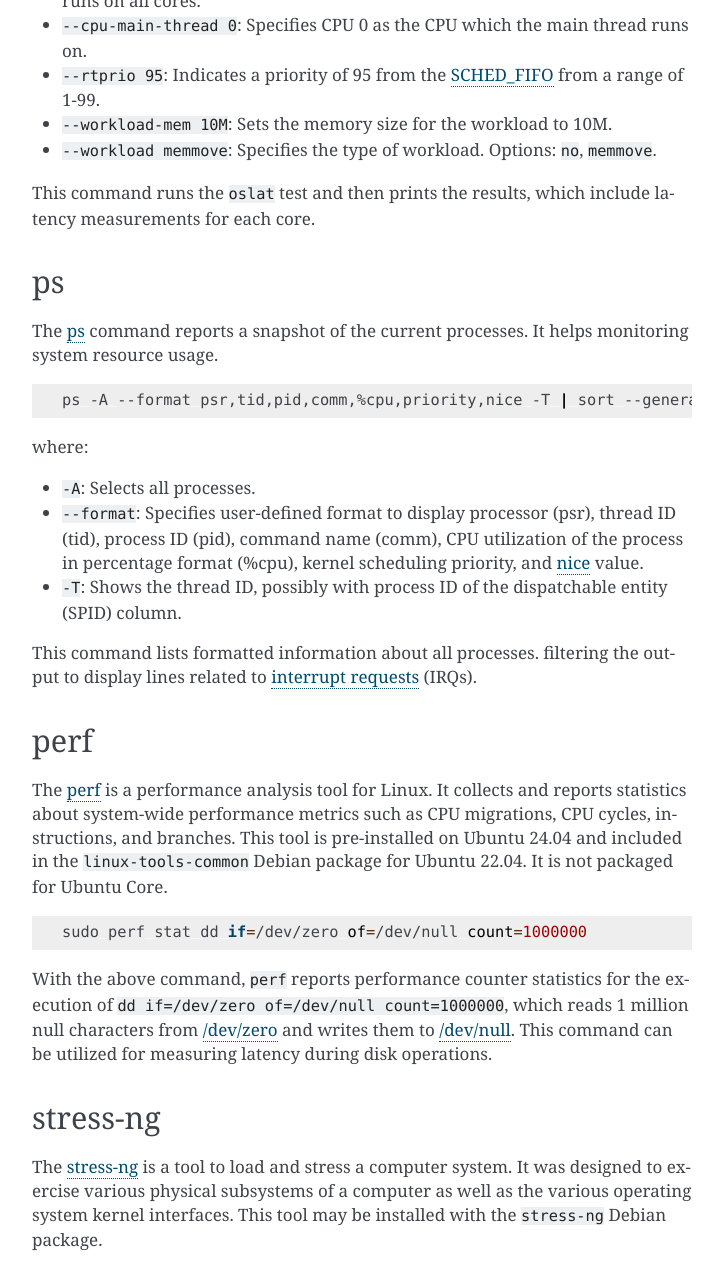
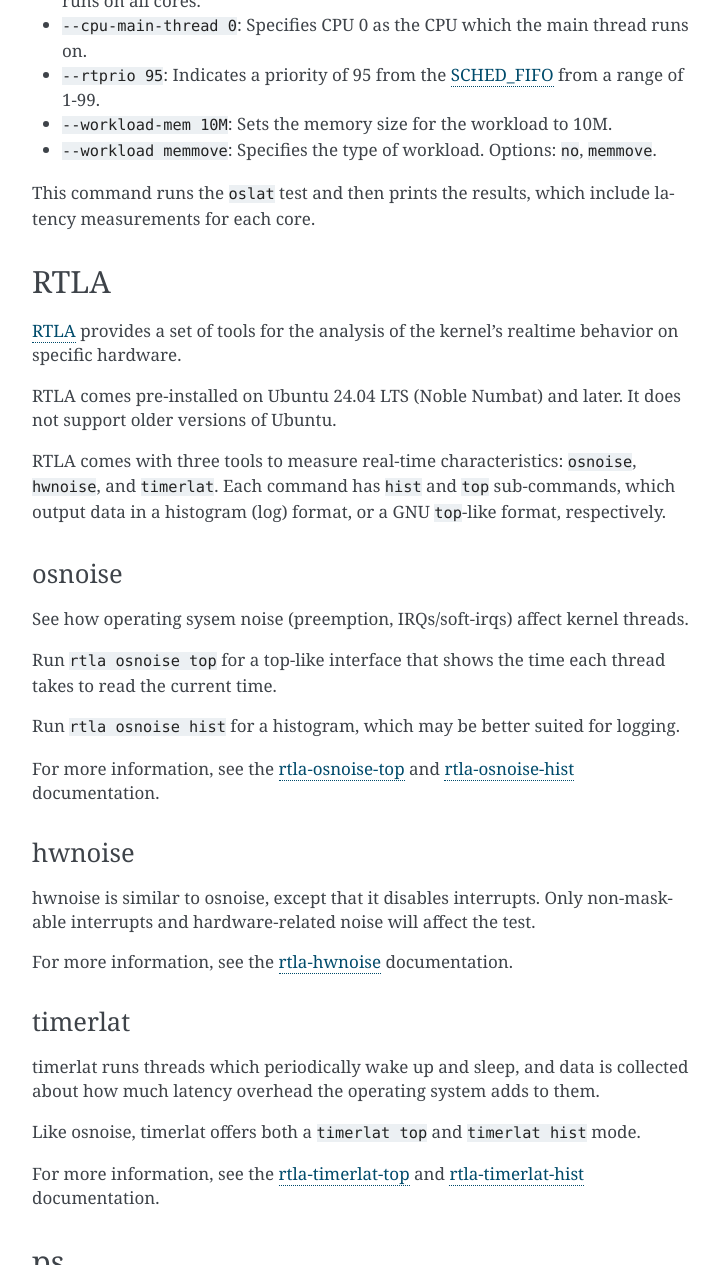
Before and after one commit to canonical/real-time-ubuntu-docs, a Sphinx documentation site: the page built from docs/reference/real-time-metrics-tools.rst, in a window 1280 px wide and 1400 px high, scrolled down 2035 px, cut to the strip 0-1265 px from the top of the window. Shown: the whole strip, without its empty margins (388-1111 px from the left). Built offline with Sphinx 7.4.7, drawn with Linux system fonts in a browser that asks for light colours; some of the changed text lies outside the part shown.

Commit message:
RTLA documentation
Signed-off-by: Benjamin Wheeler <benjamin.wheeler@canonical.com>

```diff
--- a/docs/reference/real-time-metrics-tools.rst
+++ b/docs/reference/real-time-metrics-tools.rst
@@ -121,6 +121,44 @@
 
 This command runs the ``oslat`` test and then prints the results, which include latency measurements for each core.
 
+RTLA
+----
+`RTLA`_ provides a set of tools for the analysis of the kernel’s realtime behavior on specific hardware.
+
+RTLA comes pre-installed on Ubuntu 24.04 LTS (Noble Numbat) and later.
+It does not support older versions of Ubuntu.
+
+RTLA comes with three tools to measure real-time characteristics: ``osnoise``, ``hwnoise``, and ``timerlat``.
+Each command has ``hist`` and ``top`` sub-commands, which output data in a histogram (log) format, or a GNU ``top``-like format, respectively.
+
+osnoise
+^^^^^^^
+See how operating sysem noise (preemption, IRQs/soft-irqs) affect kernel threads.
+
+Run ``rtla osnoise top`` for a top-like interface that shows the time each thread takes to read the current time.
+
+Run ``rtla osnoise hist`` for a histogram, which may be better suited for logging.
+
+For more information, see the `rtla-osnoise-top`_ and `rtla-osnoise-hist`_ documentation.
+
+hwnoise
+^^^^^^^
+
+hwnoise is similar to osnoise, except that it disables interrupts. Only non-maskable interrupts and hardware-related noise will affect the test.
+
+For more information, see the `rtla-hwnoise`_ documentation.
+
+
+timerlat
+^^^^^^^^
+
+timerlat runs threads which periodically wake up and sleep, and data is collected about how much latency overhead the operating system adds to them.
+
+Like osnoise, timerlat offers both a ``timerlat top`` and ``timerlat hist`` mode.
+
+For more information, see the `rtla-timerlat-top`_ and `rtla-timerlat-hist`_ documentation.
+
+
 ps
 ---
 
@@ -219,6 +257,14 @@
 .. _cyclictest: https://man.archlinux.org/man/cyclictest.8.en
 .. _dstat: https://manpages.ubuntu.com/manpages/jammy/man1/pcp-dstat.1.html
 .. _oslat: https://manpages.ubuntu.com/manpages/jammy/man8/oslat.8.html
+
+.. _rtla: https://docs.kernel.org/tools/rtla/index.html
+.. _rtla-osnoise-top: https://docs.kernel.org/tools/rtla/rtla-osnoise-top.html
+.. _rtla-osnoise-hist: https://docs.kernel.org/tools/rtla/rtla-osnoise-hist.html
+.. _rtla-hwnoise: https://docs.kernel.org/tools/rtla/rtla-hwnoise.html
+.. _rtla-timerlat-top: https://docs.kernel.org/tools/rtla/rtla-timerlat-top.html
+.. _rtla-timerlat-hist: https://docs.kernel.org/tools/rtla/rtla-timerlat-hist.html
+
 .. _ps: https://www.man7.org/linux/man-pages/man1/ps.1.html
 .. _perf: https://www.man7.org/linux/man-pages/man1/perf.1.html
 .. _stress-ng: https://manpages.ubuntu.com/manpages/noble/en/man1/stress-ng.1.html
```
